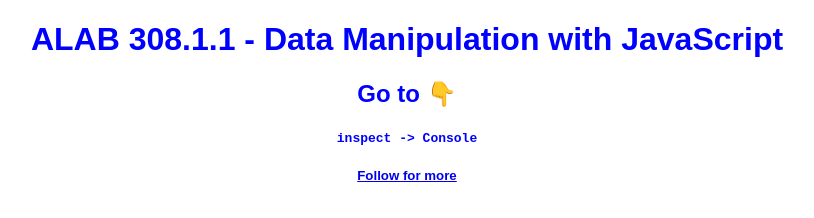
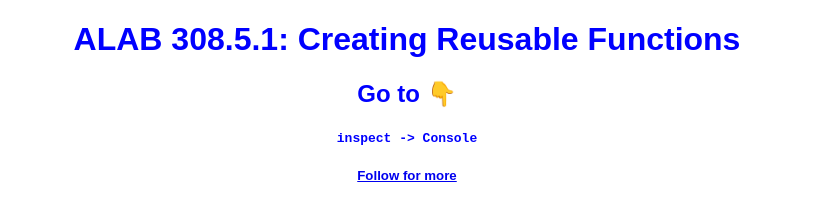
Before and after one commit to tahmina-official/Creating-Reusable-Functions, a plain HTML site: page index.html in a window 1280 px wide. Shown: the whole page, without its empty margins (233-1047 px from the left). Drawn offline with Linux system fonts and the light colour scheme.

Commit message:
Second Commit

```diff
--- a/index.html
+++ b/index.html
@@ -4,12 +4,16 @@
     <meta charset="UTF-8">
     <meta name="viewport" content="width=device-width, initial-scale=1.0">
     <title>Document</title>
+    <link rel="icon" href="favicon.ico" type="image/x-icon">
+    <link rel=" stylesheet" href="./style.css">
+    <!-- defer: Downloads the script immediately
+    Waits until HTML is fully loaded
+    Then runs your JavaScript -->
     <script src="./script.js" defer></script>
-    <link rel=" stylesheet" href="./style.css">
 </head>
 <body>
 
-    <h1>ALAB 308.1.1 - Data Manipulation with JavaScript</h1>
+    <h1>ALAB 308.5.1: Creating Reusable Functions</h1>
     <h2>Go to 👇</h2>
     <strong><code> inspect -> Console</code></strong>
     <h5><a href="https://github.com/tahmina-official" target="_blank" rel="noopener noreferrer" title="GitHub Profile">Follow for more</a></h5>
```
Also changed, not shown: favicon.ico (added), 1 other file.
